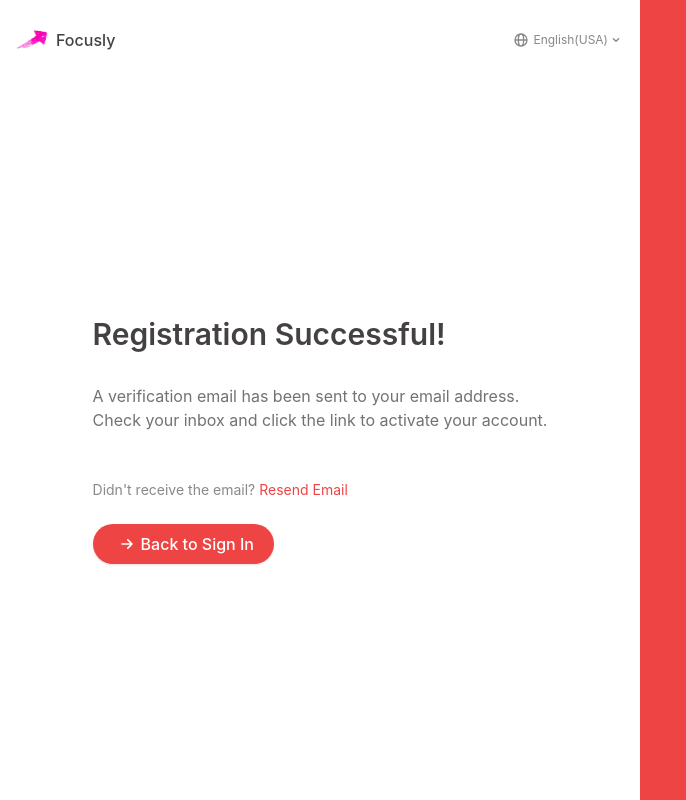
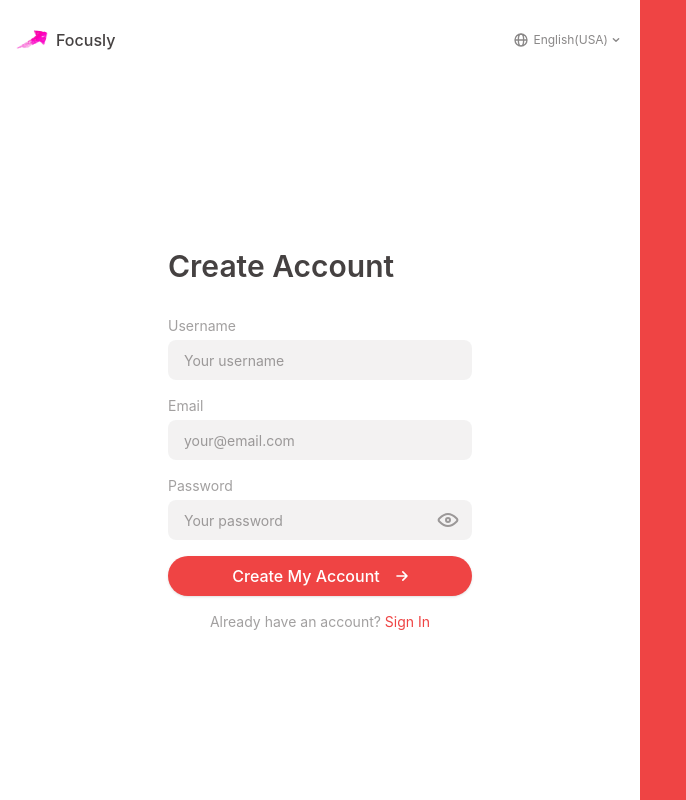
Before and after one commit to Rahim10020/focusly, a Next.js app: page /signup in a window 1280 px wide. Shown: the whole page, without its empty margins (0-686 px from the left). Built offline with nearby package versions, Linux system fonts and the light colour scheme; no server answers.

Commit message:
decomment

```diff
--- a/src/app/(auth)/signup/page.tsx
+++ b/src/app/(auth)/signup/page.tsx
@@ -76,7 +76,7 @@ export default function SignUp() {
     }
   };
 
-  // if (success) {
+  if (success) {
     return (
       <Card variant="none">
         <CardHeader className="mb-8">
@@ -112,7 +112,9 @@ export default function SignUp() {
                       },
                     });
                     if (error) throw error;
-                  setSuccessMessage("A new verification email has been sent!");
+                    setSuccessMessage(
+                      "A new verification email has been sent!",
+                    );
                   } catch {
                     setError("Error sending email. Please try again.");
                   } finally {
@@ -122,7 +124,11 @@ export default function SignUp() {
                 className="text-primary cursor-pointer hover:underline focus:outline-none"
                 disabled={loading}
               >
-              {loading ? <MyLoader label="Verifying email" /> : "Resend Email"}
+                {loading ? (
+                  <MyLoader label="Verifying email" />
+                ) : (
+                  "Resend Email"
+                )}
               </button>
             </p>
           </div>
@@ -151,106 +157,106 @@ export default function SignUp() {
         </CardContent>
       </Card>
     );
-  // }
+  }
 
-  // return (
-  //   <Card variant="none">
-  //     <CardHeader className="mb-8">
-  //       <CardTitle className="text-start text-foreground">
-  //         Create Account
-  //       </CardTitle>
-  //     </CardHeader>
-  //     <CardContent>
-  //       <form onSubmit={handleSubmit} className="space-y-4">
-  //         <div>
-  //           <label
-  //             htmlFor="username"
-  //             className="block text-sm font-normal mb-1 text-black-40"
-  //           >
-  //             Username
-  //           </label>
-  //           <Input
-  //             id="username"
-  //             type="text"
-  //             value={username}
-  //             onChange={(e) => setUsername(e.target.value)}
-  //             required
-  //             placeholder="Your username"
-  //             className="placeholder:text-sm placeholder:text-black-40"
-  //           />
-  //         </div>
-  //         <div>
-  //           <label
-  //             htmlFor="email"
-  //             className="block text-sm font-normal mb-1 text-black-40"
-  //           >
-  //             Email
-  //           </label>
-  //           <Input
-  //             id="email"
-  //             type="email"
-  //             value={email}
-  //             onChange={(e) => setEmail(e.target.value)}
-  //             required
-  //             placeholder="your@email.com"
-  //             className="placeholder:text-sm placeholder:text-black-40"
-  //           />
-  //         </div>
-  //         <div>
-  //           <label
-  //             htmlFor="password"
-  //             className="block text-sm font-normal mb-1 text-black-40"
-  //           >
-  //             Password
-  //           </label>
-  //           <Input
-  //             id="password"
-  //             type="password"
-  //             value={password}
-  //             onChange={(e) => setPassword(e.target.value)}
-  //             required
-  //             minLength={6}
-  //             placeholder="Your password"
-  //             showPasswordToggle
-  //             className="placeholder:text-sm placeholder:text-black-40"
-  //           />
-  //         </div>
-  //         {error && (
-  //           <div className="text-red-500 text-sm text-center">{error}</div>
-  //         )}
-  //         <Button type="submit" className="w-full" disabled={loading}>
-  //           {loading ? (
-  //             <MyLoader label="Creating account" />
-  //           ) : (
-  //             "Create My Account"
-  //           )}
-  //           <svg
-  //             className="w-5 h-5 animate-arrow-slide"
-  //             fill="none"
-  //             stroke="currentColor"
-  //             viewBox="0 0 24 24"
-  //           >
-  //             <path
-  //               strokeLinecap="round"
-  //               strokeLinejoin="round"
-  //               strokeWidth={2}
-  //               d="M13 7l5 5m0 0l-5 5m5-5H6"
-  //             />
-  //           </svg>
-  //         </Button>
-  //       </form>
-  //       <div className="mt-4 text-center">
-  //         <p className="text-sm text-black-40">
-  //           Already have an account?{" "}
-  //           <Link
-  //             href={ROUTES.SIGN_IN}
-  //             className="text-primary hover:underline"
-  //           >
-  //             Sign In
-  //           </Link>
-  //         </p>
-  //       </div>
-  //     </CardContent>
-  //   </Card>
-  // );
+  return (
+    <Card variant="none">
+      <CardHeader className="mb-8">
+        <CardTitle className="text-start text-foreground">
+          Create Account
+        </CardTitle>
+      </CardHeader>
+      <CardContent>
+        <form onSubmit={handleSubmit} className="space-y-4">
+          <div>
+            <label
+              htmlFor="username"
+              className="block text-sm font-normal mb-1 text-black-40"
+            >
+              Username
+            </label>
+            <Input
+              id="username"
+              type="text"
+              value={username}
+              onChange={(e) => setUsername(e.target.value)}
+              required
+              placeholder="Your username"
+              className="placeholder:text-sm placeholder:text-black-40"
+            />
+          </div>
+          <div>
+            <label
+              htmlFor="email"
+              className="block text-sm font-normal mb-1 text-black-40"
+            >
+              Email
+            </label>
+            <Input
+              id="email"
+              type="email"
+              value={email}
+              onChange={(e) => setEmail(e.target.value)}
+              required
+              placeholder="your@email.com"
+              className="placeholder:text-sm placeholder:text-black-40"
+            />
+          </div>
+          <div>
+            <label
+              htmlFor="password"
+              className="block text-sm font-normal mb-1 text-black-40"
+            >
+              Password
+            </label>
+            <Input
+              id="password"
+              type="password"
+              value={password}
+              onChange={(e) => setPassword(e.target.value)}
+              required
+              minLength={6}
+              placeholder="Your password"
+              showPasswordToggle
+              className="placeholder:text-sm placeholder:text-black-40"
+            />
+          </div>
+          {error && (
+            <div className="text-red-500 text-sm text-center">{error}</div>
+          )}
+          <Button type="submit" className="w-full" disabled={loading}>
+            {loading ? (
+              <MyLoader label="Creating account" />
+            ) : (
+              "Create My Account"
+            )}
+            <svg
+              className="w-5 h-5 animate-arrow-slide"
+              fill="none"
+              stroke="currentColor"
+              viewBox="0 0 24 24"
+            >
+              <path
+                strokeLinecap="round"
+                strokeLinejoin="round"
+                strokeWidth={2}
+                d="M13 7l5 5m0 0l-5 5m5-5H6"
+              />
+            </svg>
+          </Button>
+        </form>
+        <div className="mt-4 text-center">
+          <p className="text-sm text-black-40">
+            Already have an account?{" "}
+            <Link
+              href={ROUTES.SIGN_IN}
+              className="text-primary hover:underline"
+            >
+              Sign In
+            </Link>
+          </p>
+        </div>
+      </CardContent>
+    </Card>
+  );
 }
```
Lines whose indentation alone changed are shown as unchanged.
